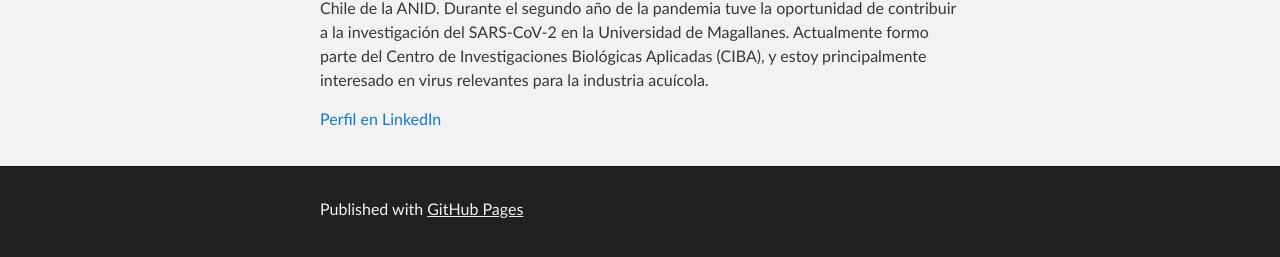
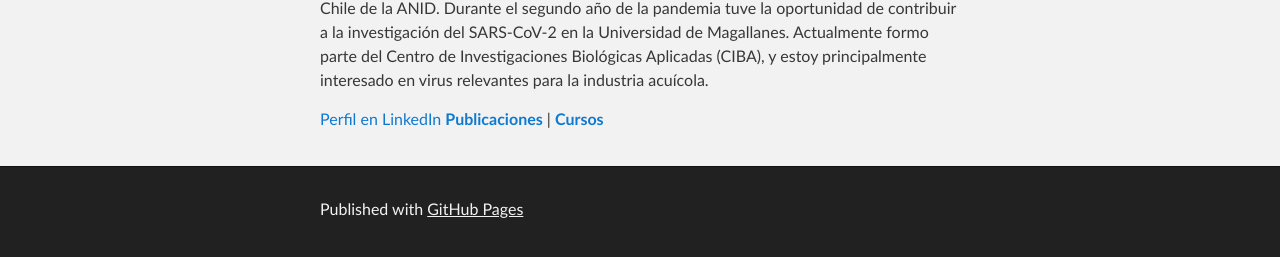
Before and after one commit to marco-montesdeoca/marco-montesdeoca.github.io, a Jekyll site: the page built from index.md, in a window 1280 px wide. Shown: the part 571-828 px from the top of the page. Built offline with Jekyll 4.4.1, drawn with Linux system fonts in a browser that asks for light colours.

Commit message:
Update index.md

```diff
--- a/index.md
+++ b/index.md
@@ -7,3 +7,4 @@ Desde que terminé la carrera de Bioquímica en la Universidad Austral de Chile,
 Durante el segundo año de la pandemia tuve la oportunidad de contribuir a la investigación del SARS-CoV-2 en la Universidad de Magallanes. Actualmente formo parte del Centro de Investigaciones Biológicas Aplicadas (CIBA), y estoy principalmente interesado en virus relevantes para la industria acuícola.
 
 [Perfil en LinkedIn](https://www.linkedin.com/in/marco-montes-de-oca-809383132/)
+[**Publicaciones**](publicaciones.md) | [**Cursos**](cursos.md)
```
